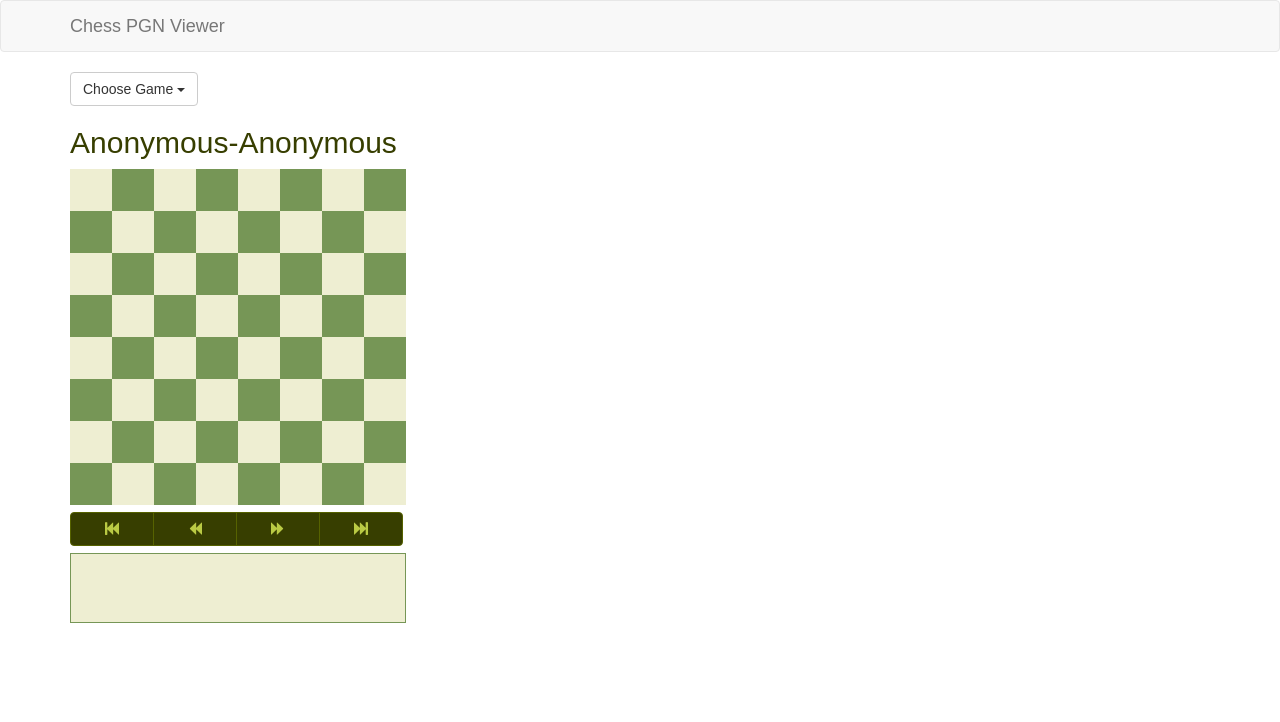
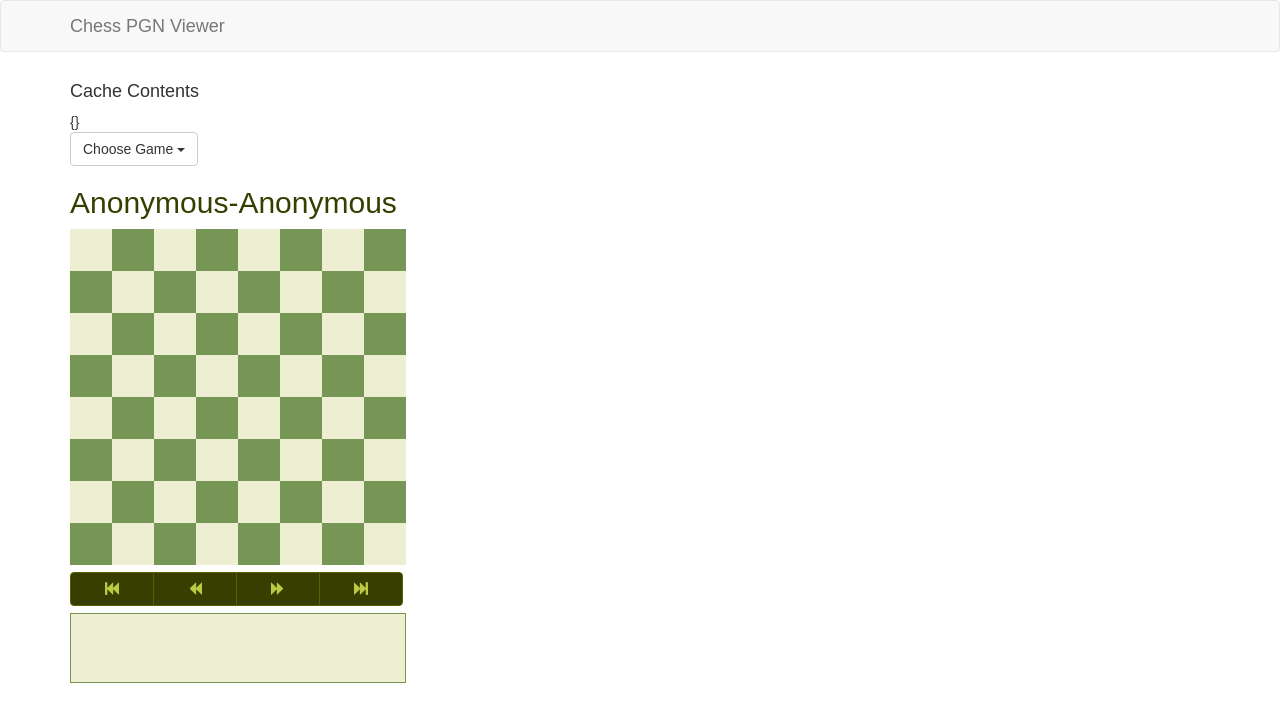
Before and after one commit to chriswsh/chess-game-viewer, a React (Create React App) app in the folder client/: page / in a window 1280 px wide. Shown: the top 722 px of the page. Built offline with nearby package versions, Linux system fonts and the light colour scheme.

Commit message:
Added CacheDisplay component to view state of cache for debug
* Added `CacheDisplay` component to view state of cache for debug
* Changed name of cache from `store.cachedGames` to `store.cache`

```diff
--- a/client/src/components/ChessViewer/ChessViewer.js
+++ b/client/src/components/ChessViewer/ChessViewer.js
@@ -7,6 +7,8 @@ import ChessControlsContainer from '../ChessControlsContainer/ChessControlsConta
 import ChessMoveList from '../ChessMoveList/ChessMoveList';
 import ChessGameSelectorContainer from '../ChessGameSelectorContainer/ChessGameSelectorContainer';
 import ChessStatusBarContainer from '../ChessStatusBarContainer/ChessStatusBarContainer';
+
+import DebugCacheDisplay from '../debug/CacheDisplay/CacheDisplay';
 
 import { loadMoveList, addPreviousBoard, changeHeader, loadManifest, showAlert } from '../../reducers/actions.js';
 
@@ -27,6 +29,7 @@ class ChessViewer extends Component {
     render() {
         return (
             <div>
+                <DebugCacheDisplay />
                 <ChessStatusBarContainer />
                 <ChessGameSelectorContainer />
                 <ChessHeader player1={ this.props.player1 } player2={ this.props.player2 } />
--- /dev/null
+++ b/client/src/components/debug/CacheDisplay/CacheDisplay.js
@@ -0,0 +1,19 @@
+import React, { Component } from 'react';
+import { connect } from 'react-redux';
+
+const mapStateToProps = state => {
+    return Object.assign({}, { cache: state.cache });
+}
+
+function CacheDisplay(props) {
+    return (
+        <div>
+            <h4>Cache Contents</h4>
+            { JSON.stringify(props.cache, null, 4) }
+        </div>
+    )
+}
+
+const ReduxCacheDisplay = Object.freeze(connect(mapStateToProps)(CacheDisplay))
+export { ReduxCacheDisplay as CacheDisplay }
+export { ReduxCacheDisplay as default }
--- a/client/src/reducers/chessViewerReducer.js
+++ b/client/src/reducers/chessViewerReducer.js
@@ -15,7 +15,7 @@ const initialState = {
         history: [],
         manifest: [] // contains { description: `string`, hash: `string` }
     },
-    cachedGames: {
+    cache: {
 
     }
 }
@@ -51,10 +51,10 @@ function display(state = initialState.display, action) {
     }
 }
 
-function cachedGames(state = initialState.cachedGames, action) {
+function cache(state = initialState.cache, action) {
     switch (action.type) {
         default: return state;
     }
 }
 
-export default combineReducers({ alerts, display, cachedGames });
+export default combineReducers({ alerts, display, cache });
```
